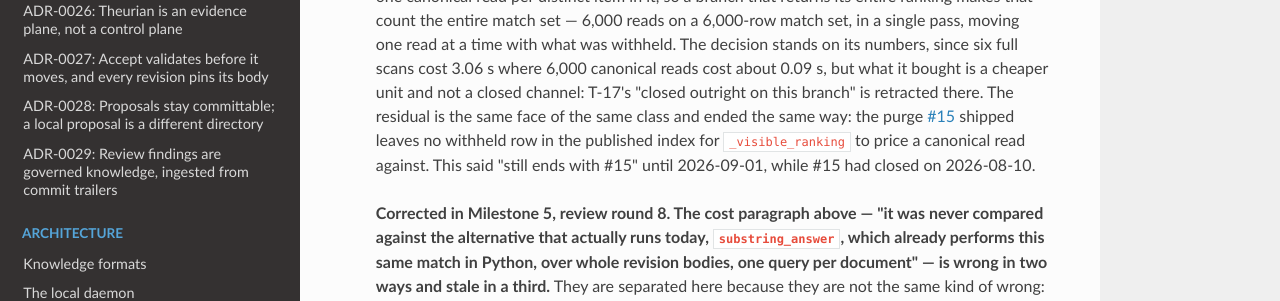
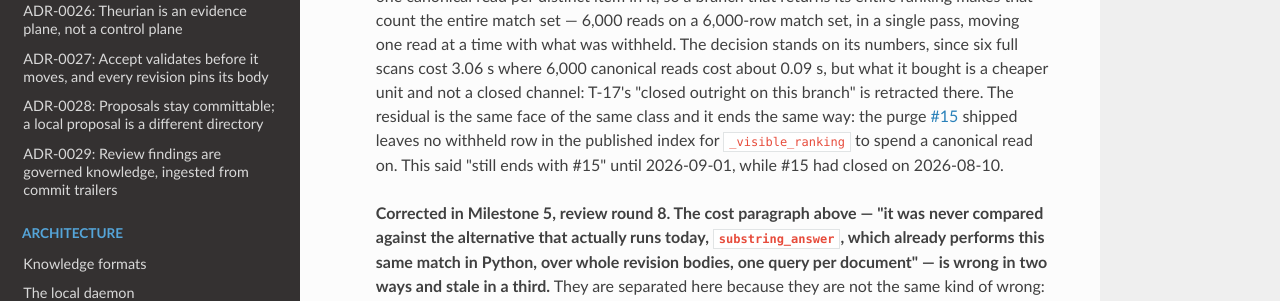
Before and after one commit to theurian/theurian, an MkDocs documentation site: the page built from docs/adr/0023-trigram-index-beside-the-word-index.md, in a window 1280 px wide and 900 px high, scrolled down 7715 px. Shown: the part 296-597 px from the top of the window. Built offline with MkDocs 1.6.1, drawn with Linux system fonts in a browser that asks for light colours; some of the changed text lies outside the part shown.

Commit message:
docs: two wording fixes inside this branch's own corrections
`store.py`'s corrected sentence wrapped a double-backtick literal across a line
break, so `migrate apply` rendered split; ADR-0023's second tensed cite said
`_visible_ranking` "prices a canonical read against" a row, where what it does is
spend one on it. No claim changes in either.

Docstring prose only in `store.py`: docstring-blanked `ast.dump` equality against
ec0dbcd.

Signed-off-by: Take Uchida <utchy@graphnote-design.com>

```diff
--- a/docs/adr/0023-trigram-index-beside-the-word-index.md
+++ b/docs/adr/0023-trigram-index-beside-the-word-index.md
@@ -391,11 +391,11 @@ and it is off by default for that reason.
 > six full scans cost 3.06 s where 6,000 canonical reads cost about 0.09 s, but
 > what it bought is a cheaper unit and not a closed channel: T-17's "closed
 > outright on this branch" is retracted there. The residual is the same face of
-> the same class and ended the same way: the purge
+> the same class and it ends the same way: the purge
 > [#15](https://github.com/theurian/theurian/issues/15) shipped leaves no
-> withheld row in the published index for `_visible_ranking` to price a canonical
-> read against. This said "still ends with #15" until 2026-09-01, while #15 had
-> closed on 2026-08-10.
+> withheld row in the published index for `_visible_ranking` to spend a canonical
+> read on. This said "still ends with #15" until 2026-09-01, while #15 had closed
+> on 2026-08-10.
 >
 > **Corrected in Milestone 5, review round 8. The cost paragraph above — "it was
 > never compared against the alternative that actually runs today,
```
Also changed, not shown: 1 other file.
